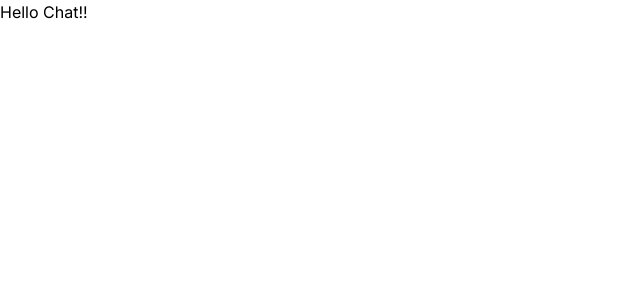
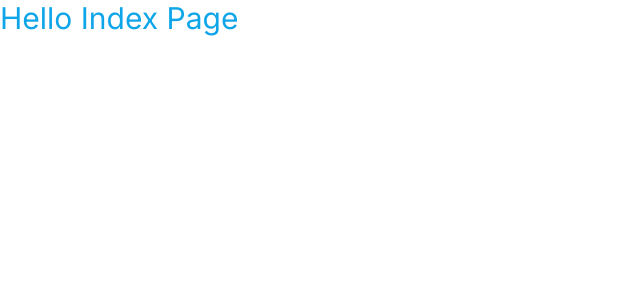
Before and after one commit to ExUngueLeonem/next_chat, a Next.js app: page / in a window 1280 px wide. Shown: the top 300 px of the page, without its empty margins (0-640 px from the left). Built offline with nearby package versions, Linux system fonts and the light colour scheme.

Commit message:
index page

```diff
--- /dev/null
+++ b/app/(site)/page.tsx
@@ -0,0 +1,9 @@
+export default function Home() {
+    return (
+        <div>
+            <p className={"text-sky-500 text-3xl"}>
+                Hello Index Page
+            </p>
+        </div>
+    )
+}
--- a/app/page.tsx
+++ /dev/null
@@ -1,5 +0,0 @@
-export default function Home() {
-  return (
-    <div>Hello Chat!!</div>
-  )
-}
```
